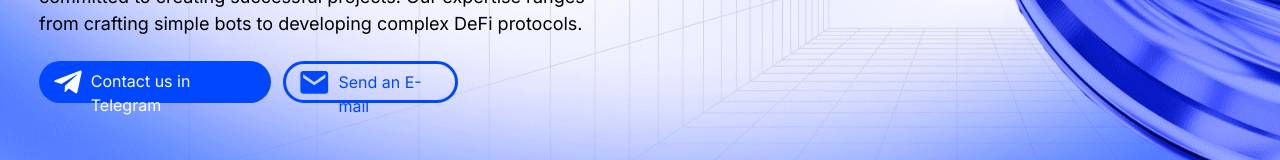
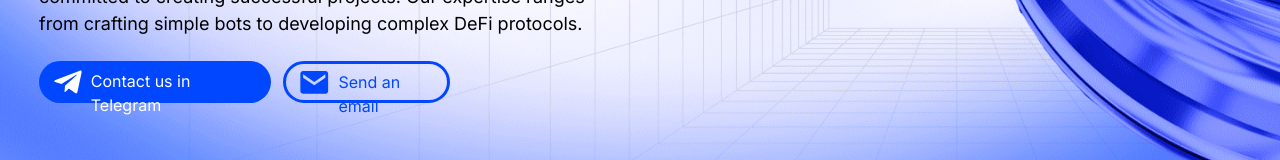
Before and after one commit to coinvent-solutions/website, a React (Vite) app: page / in a window 1280 px wide. Shown: the part 359-519 px from the top of the page. Built offline with nearby package versions, Linux system fonts and the light colour scheme; the HTML template or start-up script is replaced by a standard one.

Commit message:
change email spelling

```diff
--- a/src/components/Footer/Footer.tsx
+++ b/src/components/Footer/Footer.tsx
@@ -52,7 +52,7 @@ function Footer() {
 					<img src={footerBg} className={styles.FooterImg} />
 				</picture>
 				<div className={styles.FooterContent}>
-					<motion.h1 variants={zoomIn(0.5, 0.5)} className={styles.FooterText}>Contact us via Telegram or<br/>leave us an e-mail, so we’ll<br/>respond!</motion.h1>
+					<motion.h1 variants={zoomIn(0.5, 0.5)} className={styles.FooterText}>Contact us via Telegram or<br/>leave us an email, so we’ll<br/>respond!</motion.h1>
 					<motion.div variants={zoomIn(0.5, 0.5)} className={styles.FooterPlaceButtons}>
 						{FooterButtons.map((i) => (
 							<FooterBtn {...i}></FooterBtn>
--- a/src/components/Start/Start.tsx
+++ b/src/components/Start/Start.tsx
@@ -41,7 +41,7 @@ function Start() {
                             )}
                         >
                             <img src={email} alt=" " />
-                            <h1>Send an E-mail</h1>
+                            <h1>Send an email</h1>
                         </a>
                     </div>
                 </div>
```
